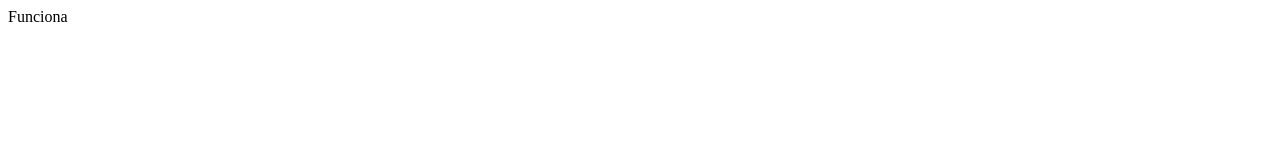
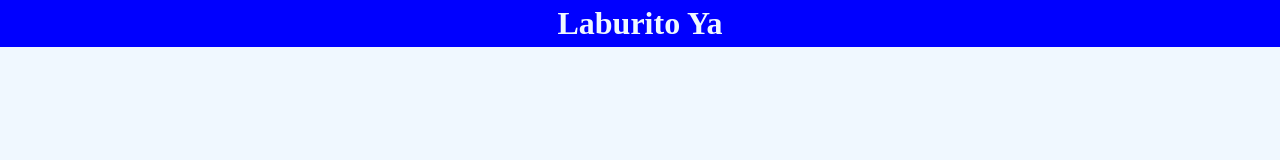
Before and after one commit to orisluciano/LaburitoYaDemo, a plain HTML site: page index.html in a window 1280 px wide. Drawn offline with Linux system fonts and the light colour scheme.

Commit message:
Cabecera

```diff
--- /dev/null
+++ b/css/estilo.css
@@ -0,0 +1,25 @@
+body {
+    background-color: aliceblue;
+    margin: 0px;
+}
+
+.bgAzul {
+    background-color: blue;
+    color: aliceblue;
+}
+
+.margin0 {
+    margin: 0px;
+}
+
+.padding5 {
+    padding: 5px;
+}
+
+.displayFlex {
+    display: flex;
+}
+
+.centrarContenido {
+    justify-content: center;
+}
--- a/index.html
+++ b/index.html
@@ -4,8 +4,12 @@
     <meta charset="UTF-8">
     <meta name="viewport" content="width=device-width, initial-scale=1.0">
     <title>LaburitoYaDemo</title>
+    <script type="module" src="./js/index.js"></script>
+    <link rel="stylesheet" href="./css/estilo.css">
 </head>
 <body>
-    Funciona
+    <div class="bgAzul displayFlex centrarContenido">
+        <h1 class="margin0 padding5">Laburito Ya</h1>
+    </div>
 </body>
 </html>
--- /dev/null
+++ b/js/index.js
@@ -0,0 +1 @@
+//alert("Funciona");
```
